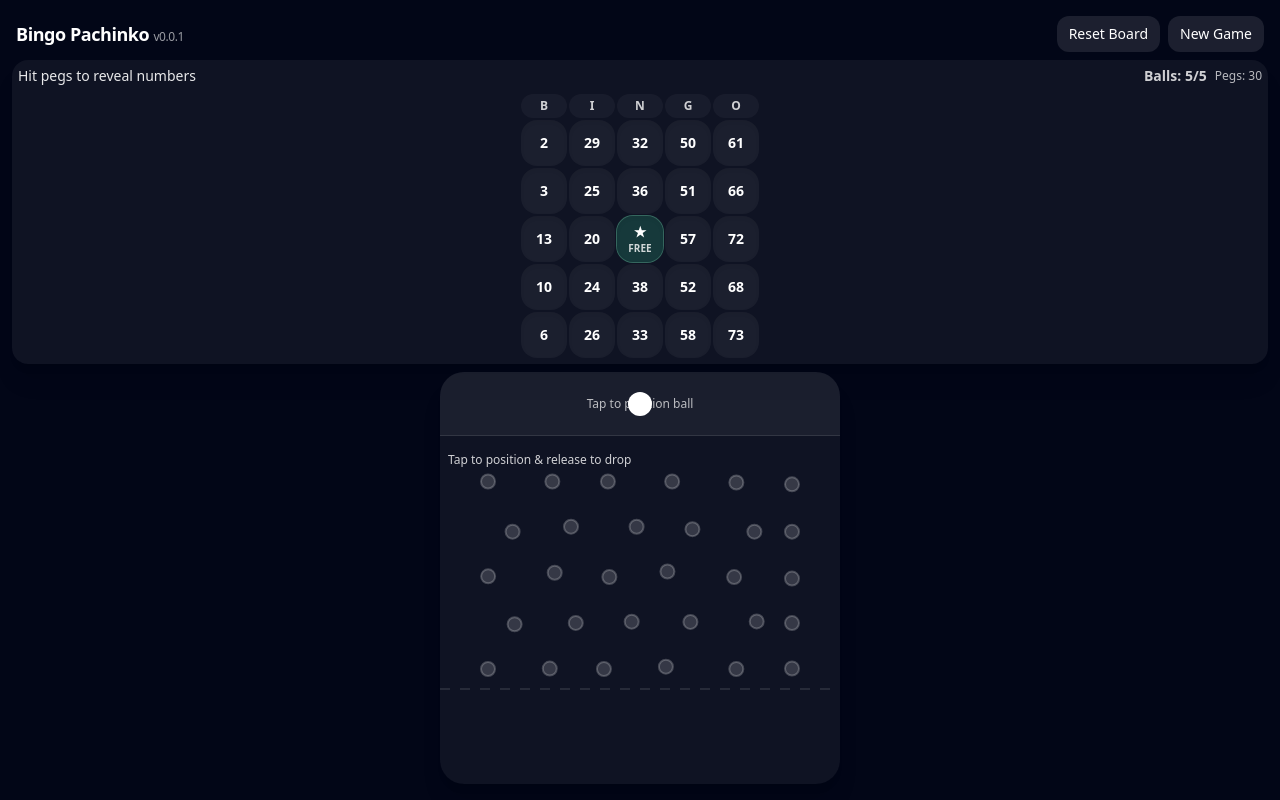
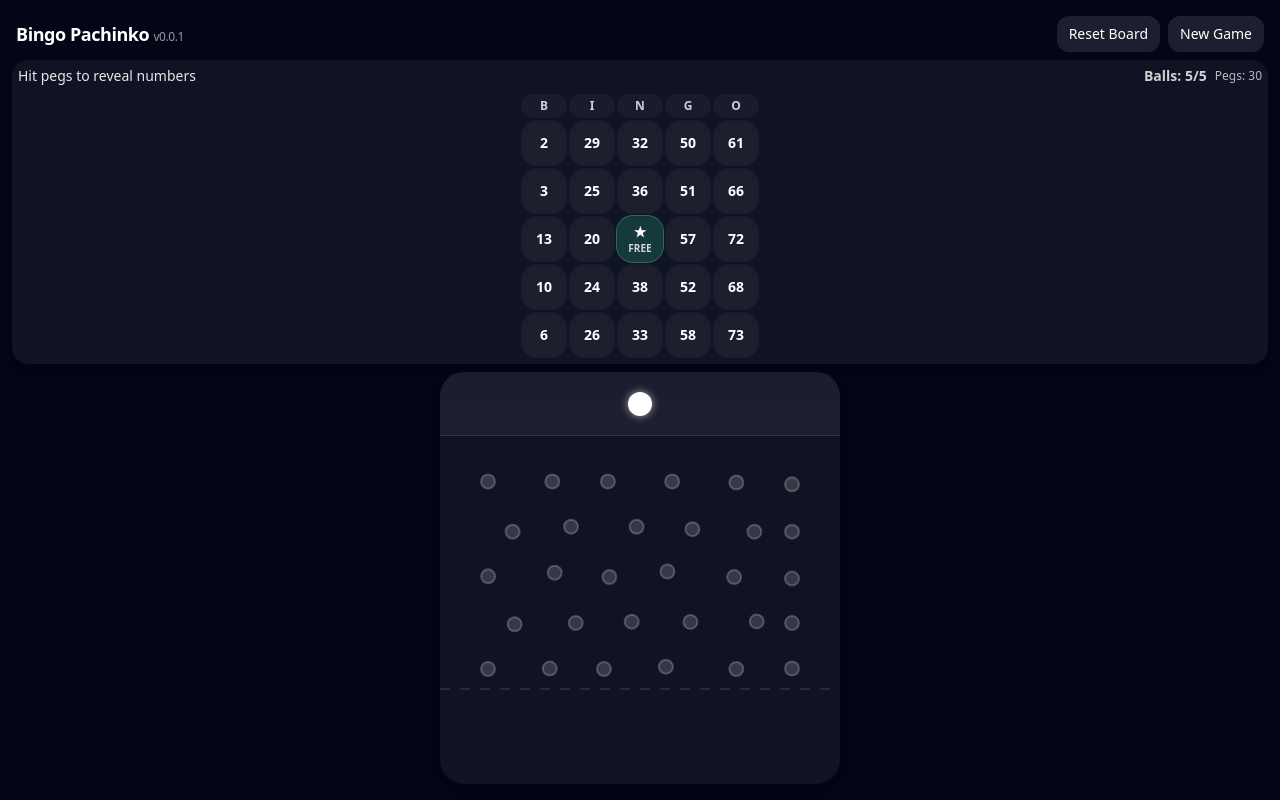
Before and after one commit to SEBalaban/bingo-chinko, a React (Vite) app: page / in a window 1280 px wide. Built offline with nearby package versions, Linux system fonts and the light colour scheme; the HTML template or start-up script is replaced by a standard one.

Commit message:
Add ball glow effect and remove positioning/dropping status text

```diff
--- a/src/BingoPachinkoGame.tsx
+++ b/src/BingoPachinkoGame.tsx
@@ -391,6 +391,7 @@ export default function BingoPachinkoGame() {
         const { w, h } = boardRectRef.current;
         ballEl.style.left = `${x * w - 12}px`;
         ballEl.style.top = `${y * h - 12}px`;
+        ballEl.style.boxShadow = '0 0 8px rgba(255, 255, 255, 0.6)';
         if (collisionEl) {
           const rBall = w * 0.03;
           collisionEl.style.left = `${x * w - rBall}px`;
@@ -713,9 +714,6 @@ export default function BingoPachinkoGame() {
             onMouseMove={handleMouseMove}
             onMouseUp={handleMouseUp}
           >
-            <div className="text-xs opacity-70 text-center px-4">
-              {isPositioning ? "Move finger left/right to position" : "Tap to position ball"}
-            </div>
             {!ball.dropping && (
               <div
                 className="absolute h-6 w-6 rounded-full bg-white pointer-events-none"
@@ -725,6 +723,7 @@ export default function BingoPachinkoGame() {
                   top: '50%',
                   marginTop: '-12px',
                   transition: isPositioning ? 'none' : 'left 0.1s ease-out',
+                  boxShadow: '0 0 8px rgba(255, 255, 255, 0.6)',
                 }}
               />
             )}
@@ -749,7 +748,7 @@ export default function BingoPachinkoGame() {
           >
             <div className="absolute top-2 left-2 right-2 z-10 flex items-center justify-between">
               <div className="text-xs opacity-80">
-                {ball.dropping ? `Dropping… (hits: ${hitThisBoard})` : ballsLeft > 0 ? "Tap to position & release to drop" : "Out of balls"}
+                {ballsLeft > 0 ? "" : "Out of balls"}
               </div>
             </div>
 
@@ -826,6 +825,7 @@ export default function BingoPachinkoGame() {
                     left: ballPx.x - 12,
                     top: ballPx.y - 12,
                     transition: 'none', // Disable CSS transitions for direct DOM updates
+                    boxShadow: '0 0 8px rgba(255, 255, 255, 0.6)',
                   }}
                 />
               </>
```
